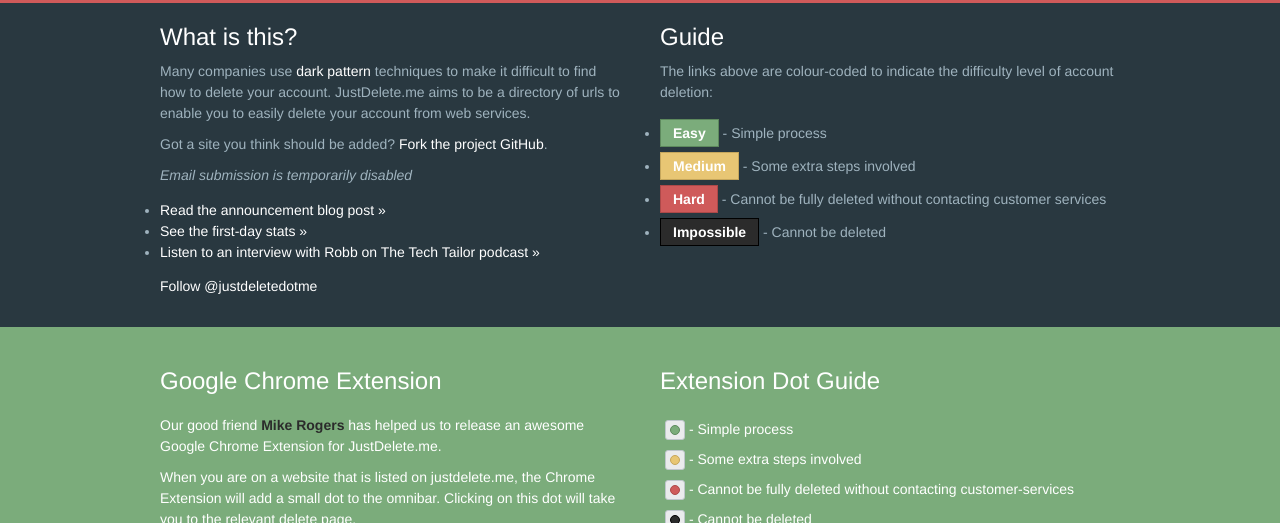
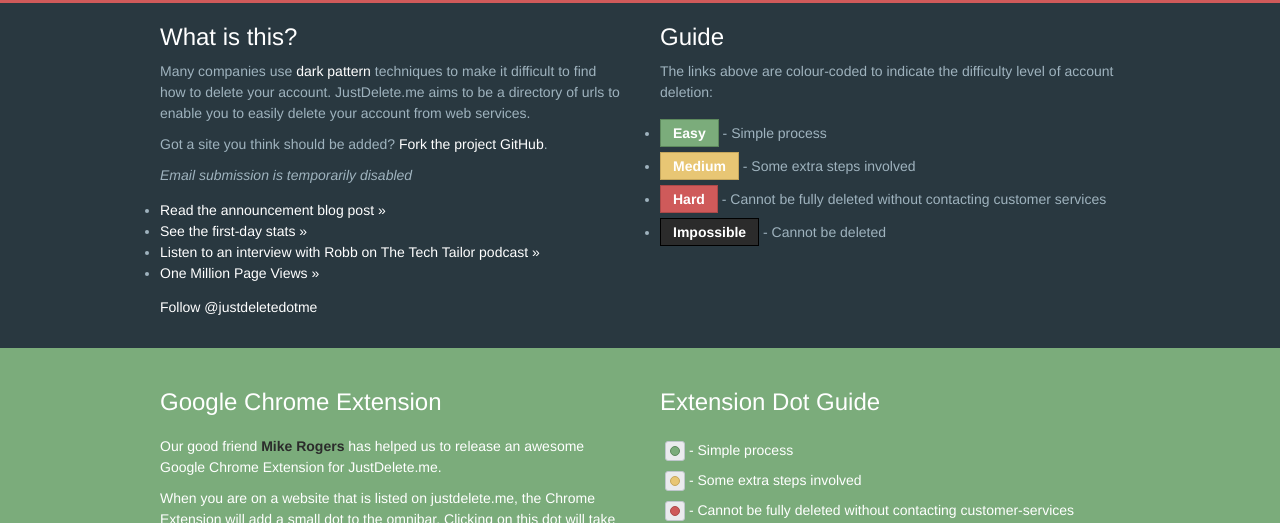
Before and after one commit to justdeleteme/justdelete.me, a PHP site: page /dev.php in a window 1280 px wide. Shown: the part 5977-6500 px from the top of the page. Run offline with PHP 8.4, Linux system fonts and the light colour scheme; some libraries are stand-ins or nearby versions.

Commit message:
put blog post at bottom

```diff
--- a/dev.php
+++ b/dev.php
@@ -112,6 +112,7 @@ usort($sites, function($a, $b) {
 					<li><a href="http://robblewis.me/just-delete-me?utm_source=JustDeleteMe&amp;utm_medium=link&amp;utm_campaign=Just+Delete+Me" target="_blank">Read the announcement blog post &raquo;</a></li>
 					<li><a href="http://robblewis.me/24-hours-of-just-delete-me/" target="_blank">See the first-day stats &raquo;</a></li>
 					<li><a href="http://thetechtailor.com/justdeleteme" target="_blank">Listen to an interview with Robb on The Tech Tailor podcast &raquo;</a></li>
+					<li><a href="http://robblewis.me/just-delete-me-one-million-page-views/">One Million Page Views &raquo;</a></li>
 				</ul>
 				<p><a href="https://twitter.com/justdeletedotme" class="twitter-follow-button" data-show-count="false" data-size="large">Follow @justdeletedotme</a></p>
 			</div><div class="info-block-half">
```
